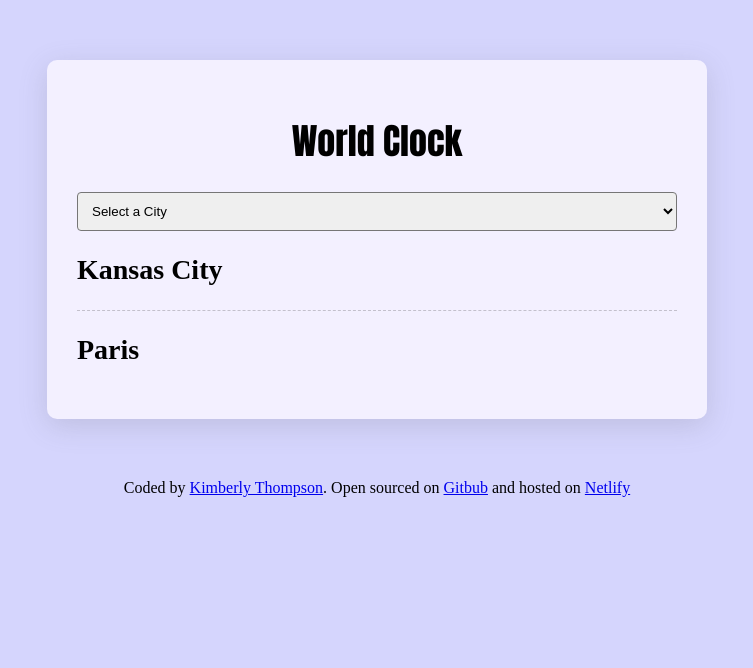
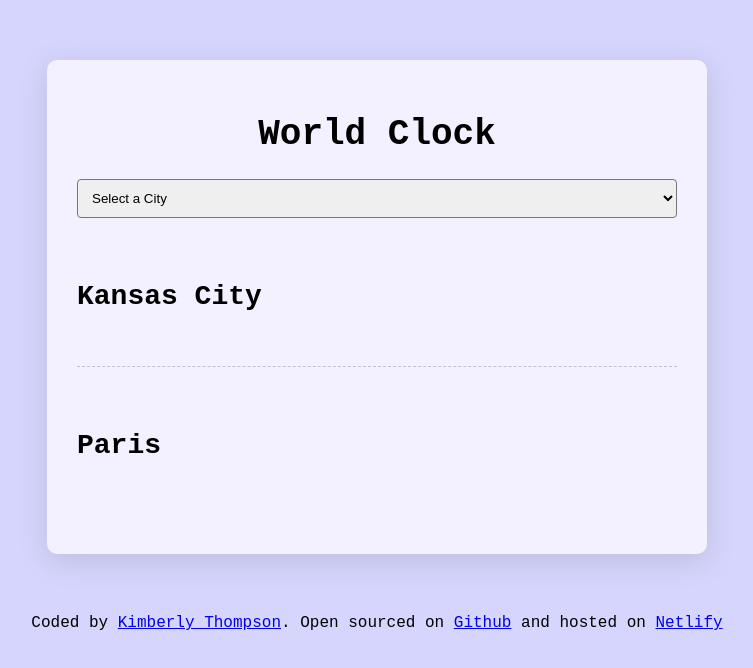
Before and after one commit to kimt79/WorldClock063024, a plain HTML site: page index.html in a window 1280 px wide. Shown: the whole page, without its empty margins (263-1016 px from the left). Drawn offline with nearby package versions, Linux system fonts and the light colour scheme; a script that the page names is missing.

Commit message:
cleaned up css and html.

```diff
--- a/index.html
+++ b/index.html
@@ -41,7 +41,7 @@
     </div>
   </div>
   <footer>Coded by <a href="https://www.shecodes.io/graduates/110408-kimberly-thompson" target="_blank">Kimberly
-      Thompson</a>. Open sourced on <a href="https://github.com/kimt79/WorldClock063024" target="_blank">Gitbub</a>
+      Thompson</a>. Open sourced on <a href="https://github.com/kimt79/WorldClock063024" target="_blank">Github</a>
     and
     hosted on <a href="https://app.netlify.com/sites/worldclock063024/overview" target="_blank">Netlify</a>
   </footer>
--- a/src/style.css
+++ b/src/style.css
@@ -1,5 +1,6 @@
 body {
   background-color: rgb(213, 213, 253);
+  font-family: 'Courier New', Courier, monospace;
 }
 
 select {
@@ -11,13 +12,13 @@ select {
 
 h1 {
   text-align: center;
-  font-family: Impact, Haettenschweiler, 'Arial Narrow Bold', sans-serif;
   font-size: 36px;
 }
 
 h2 {
   margin: 0, 0, 5px;
   font-size: 28px;
+
 }
 
 .container {
@@ -33,6 +34,8 @@ h2 {
   border-bottom: 1px dashed rgba(0, 0, 0, 0.2);
   display: flex;
   justify-content: space-between;
+  margin: 10px 0;
+  padding: 30px 0;
 }
 
 .city:last-child {
@@ -46,6 +49,7 @@ h2 {
 .time {
   font-size: 36px;
   font-weight: bold;
+
 }
 
 .time small {
```
